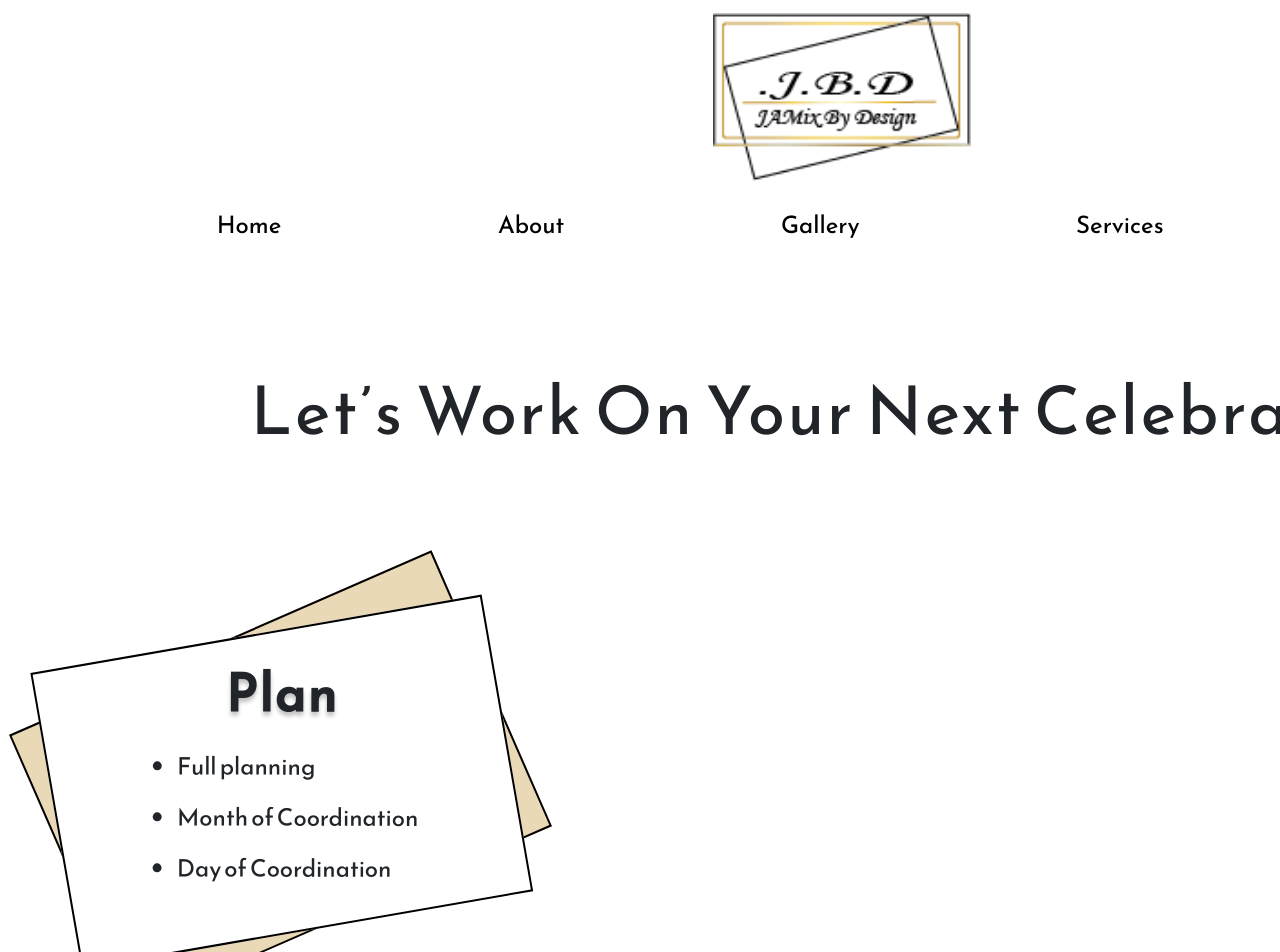
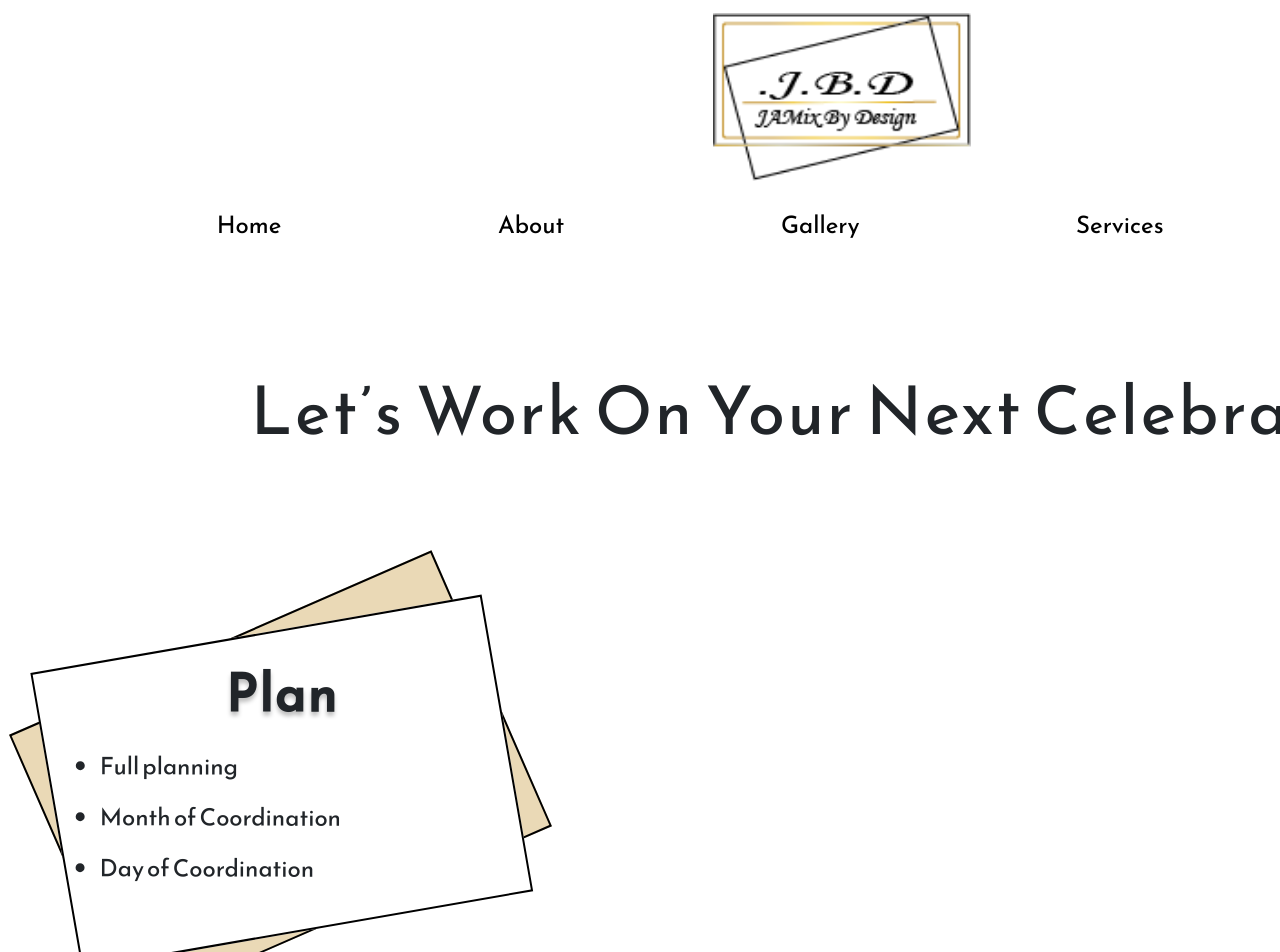
Before and after one commit to StefonSimmons/jamix-by-design, a React (Create React App) app: page /services in a window 1280 px wide. Shown: the top 952 px of the page. Built offline with nearby package versions, Linux system fonts and the light colour scheme.

Commit message:
aligned the bullet points on the services screen

```diff
--- a/src/styles/main.css
+++ b/src/styles/main.css
@@ -751,6 +751,8 @@ footer {
 
 .services-screen .services-grid .service-card-container .service-card-color .service-card .service-card-content ul {
   margin: 0;
+  align-self: flex-start;
+  padding-left: 45px;
 }
 
 .services-screen .services-grid .service-card-container .service-card-color .service-card .service-card-content ul li {
--- a/src/styles/screens/_services.scss
+++ b/src/styles/screens/_services.scss
@@ -114,6 +114,8 @@
             }
             ul{
               margin: 0;
+              align-self: flex-start;
+              padding-left: 45px;
 
               li {
                 font-size: $m-font-size;
```
Also changed, not shown: 1 other file (tests, documents, lock files or other folders).
